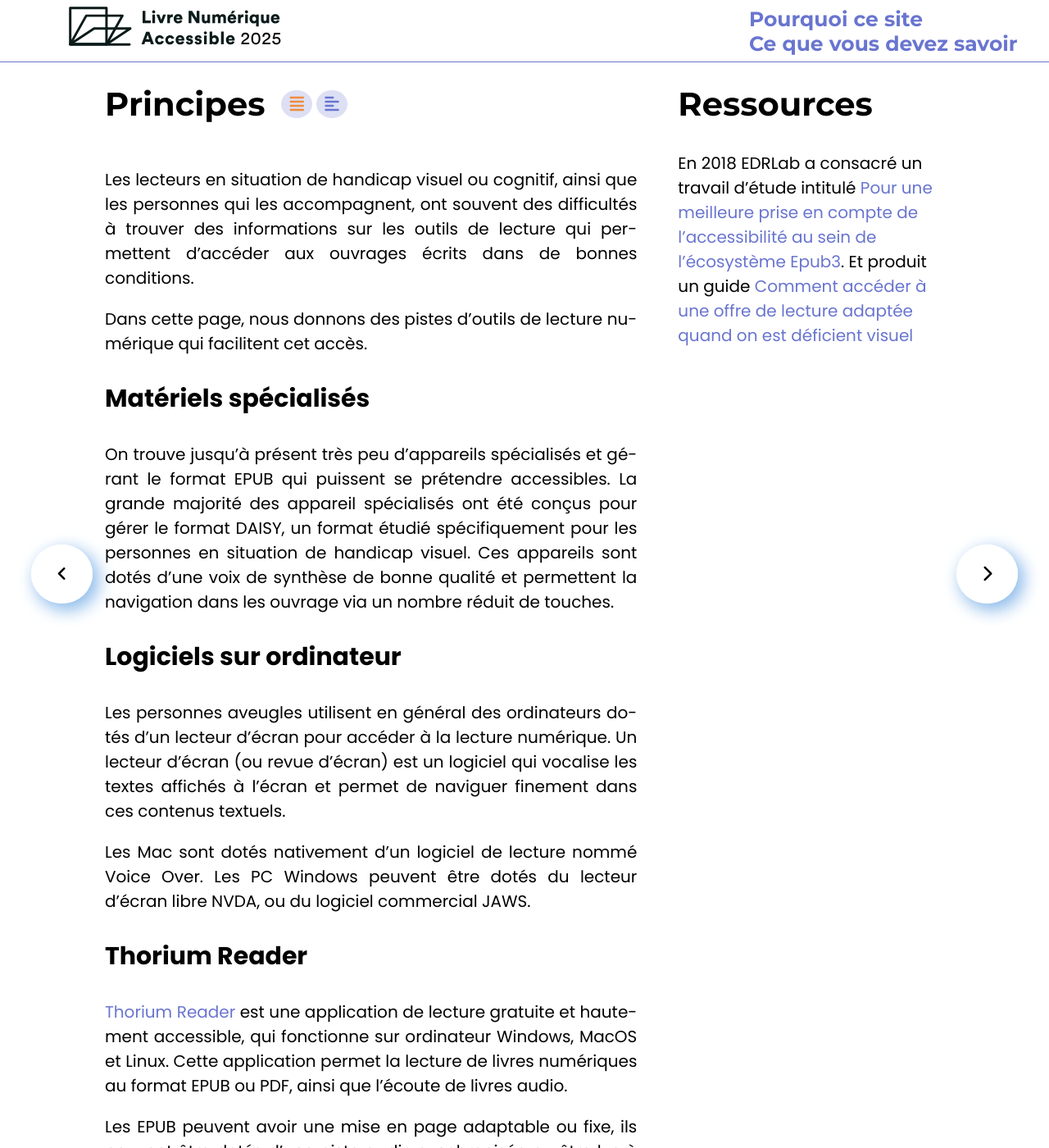
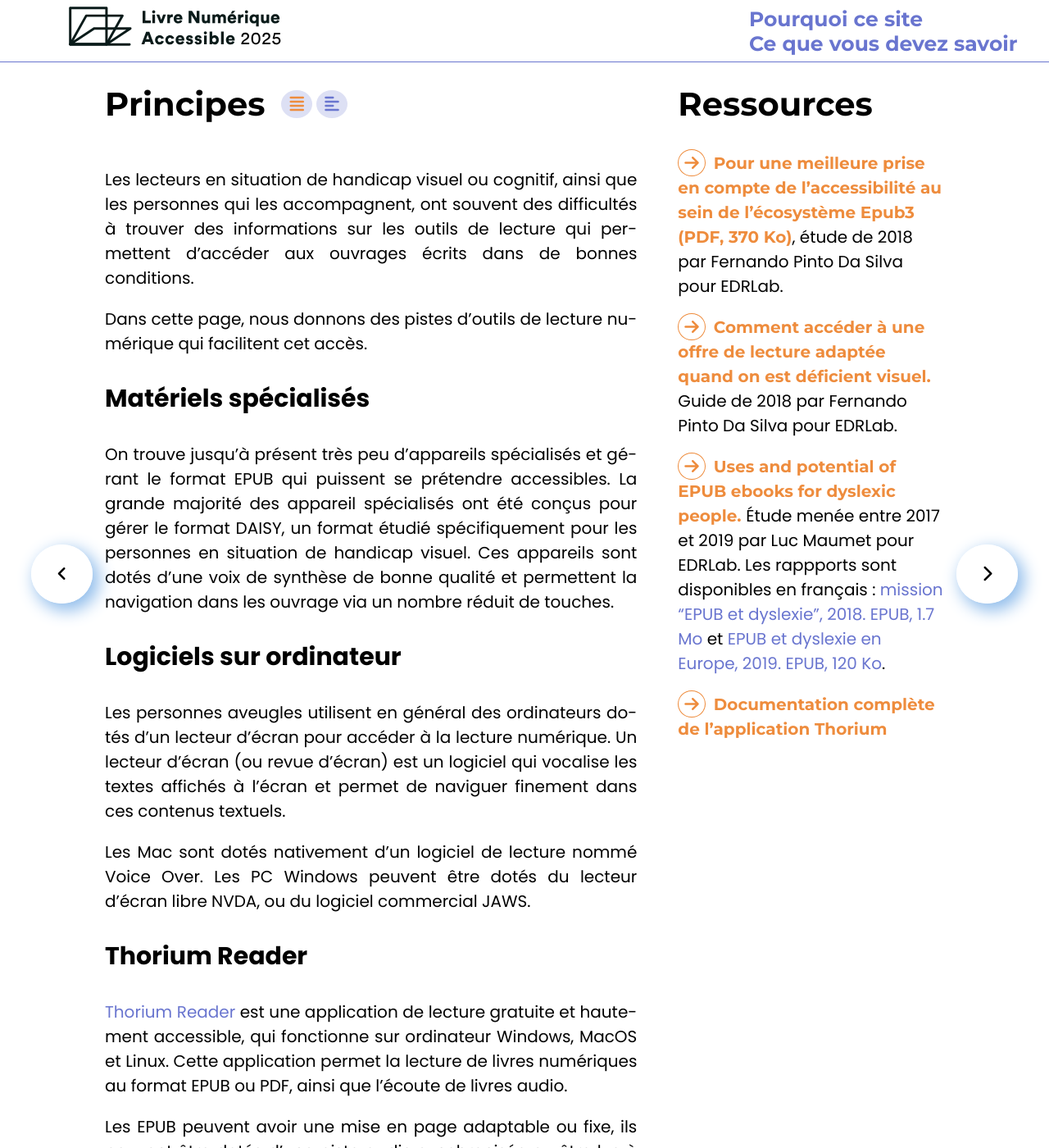
Before and after one commit to edition-accessible/lina25, a Jekyll site: the page built from pages/lire.md, in a window 1280 px wide and 1400 px high, scrolled down 913 px. Shown: the whole window at 82% size. Built offline with Jekyll 4.4.1, drawn with Linux system fonts in a browser that asks for light colours; nearby versions of some CDN libraries; some of the changed text lies outside the part shown.

Commit message:
Update lire.md

```diff
--- a/pages/lire.md
+++ b/pages/lire.md
@@ -35,8 +35,6 @@ Les EPUB peuvent avoir une mise en page adaptable ou fixe, ils peuvent être dot
 Thorium permet de modifier facilement un grand nombre de paramètres d’affichage des texte (police, taille de la police, écartements).. Le logiciel est compatible avec les lecteurs d’écran NVDA et JAWS sous Windows, Voice Over sous MacOS.
 Thorium permet d’emprunter directement des ouvrages dans des bibliothèques numériques, et d’accéder aux livres numériques acquis auprès de libraires numériques. L’application est développée par EDRLab et fait l’objet de mises à jour fréquentes.
 
-<a href="https://edrlab.github.io/thorium-reader-doc/fr/" class="link color_orange">Documentation complète de l’application Thorium</a>
-
 ### Logiciels sur appareils mobiles
 
 On trouve jusqu’à présent très peu d’applications mobiles localisées en français qui puissent se prétendre accessibles.
@@ -51,6 +49,10 @@ Les liseuses sont des appareils grand public sans clavier, de basse consommation
 
 ## Ressources
 
-En 2018 EDRLab a consacré un travail d’étude intitulé [Pour une meilleure prise en compte de l’accessibilité au sein de l’écosystème Epub3](https://www.edrlab.org/public/a11y/EDRLab-a11y-2018.pdf). Et produit un guide [Comment accéder à une offre de lecture adaptée quand on est déficient visuel](https://www.edrlab.org/accessibility/lecture-et-deficience-visuelle/)
+<a href="https://www.edrlab.org/public/a11y/EDRLab-a11y-2018.pdf" class="link color_orange">Pour une meilleure prise en compte de l’accessibilité au sein de l’écosystème Epub3 (PDF, 370 Ko)</a>, étude de 2018 par Fernando Pinto Da Silva pour EDRLab.
 
-</aside>
+<a href="https://www.edrlab.org/accessibility/lecture-et-deficience-visuelle/" class="link color_orange">Comment accéder à une offre de lecture adaptée quand on est déficient visuel.</a> Guide de 2018 par Fernando Pinto Da Silva pour EDRLab.
+
+<a href="https://www.edrlab.org/accessibility/epub-and-dyslexia/" class="link color_orange">Uses and potential of EPUB ebooks for dyslexic people. </a> Étude menée entre 2017 et 2019 par Luc Maumet pour EDRLab. Les rappports sont disponibles en français : [mission “EPUB et dyslexie”, 2018. EPUB, 1.7 Mo](https://www.edrlab.org/public/a11y/EDRLab-Dyslexie-2018.epub) et [EPUB et dyslexie en Europe, 2019. EPUB, 120 Ko](https://www.edrlab.org/public/a11y/EPUB-dyslexie-en-Europe-2019.epub).
+
+<a href="https://edrlab.github.io/thorium-reader-doc/fr/" class="link color_orange">Documentation complète de l’application Thorium</a>
```
